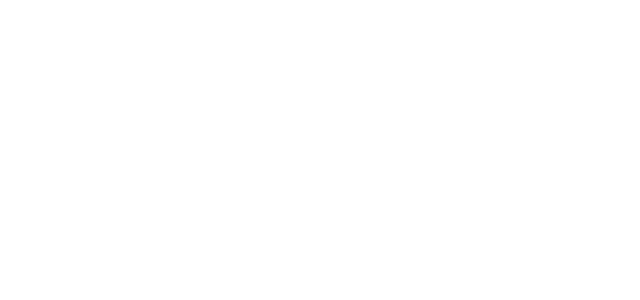
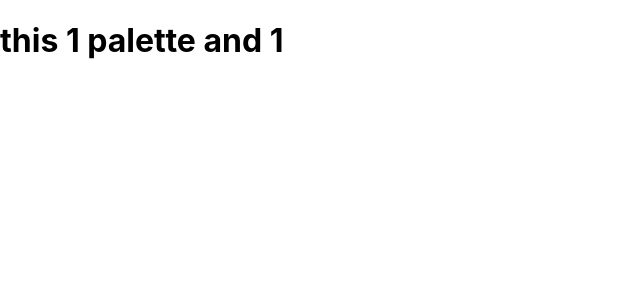
Before and after one commit to williamg1750/color-picker-app, a React (Create React App) app: page /palette/1/1 in a window 1280 px wide. Shown: the top 300 px of the page, without its empty margins (0-640 px from the left). Built offline with nearby package versions, Linux system fonts and the light colour scheme.

Commit message:
feat: created a link for the individual color palettes and stop propagation

```diff
--- a/src/App.js
+++ b/src/App.js
@@ -2,7 +2,7 @@
 import Palette from './Palette';
 import seedColors from './seedColors';
 import { generatePalette } from './colorHelper';
-import { Switch, Route, Link } from 'react-router-dom';
+import { Switch, Route } from 'react-router-dom';
 import Palettelist from './PaletteList';
 
 class App extends Component {
@@ -34,6 +34,13 @@
               />
             )}
           />
+          <Route
+            exact
+            path='/palette/:paletteId/:colorId'
+            render={(routeProps) => (
+              <h1>{`this ${routeProps.match.params.paletteId} palette and ${routeProps.match.params.colorId}`}</h1>
+            )}
+          />
         </Switch>
       </div>
     );
--- a/src/ColorBox.js
+++ b/src/ColorBox.js
@@ -1,6 +1,7 @@
 import React, { Component } from 'react';
 import './ColorBox.css';
 import { CopyToClipboard } from 'react-copy-to-clipboard';
+import { Link } from 'react-router-dom';
 
 class ColorBox extends Component {
   constructor(props) {
@@ -36,7 +37,10 @@
             </div>
             <button className='copy-button'>Copy</button>
           </div>
-          <span className='see-more'>MORE</span>
+          {/* onClick={(e) => e.stopPropagation} for means that on click it will excute the code but stop after its done and wont trigger any code that that parent many cotain*/}
+          <Link to='/' onClick={(e) => e.stopPropagation}>
+            <span className='see-more'>MORE</span>
+          </Link>
         </div>
       </CopyToClipboard>
     );
--- a/src/PaletteList.js
+++ b/src/PaletteList.js
@@ -1,5 +1,4 @@
 import React, { Component } from 'react';
-import { Link } from 'react-router-dom';
 import MiniPalette from './MiniPalette';
 import { withStyles } from '@material-ui/styles';
 
@@ -42,7 +41,6 @@
   }
   render() {
     const { palettes, classes } = this.props;
-    console.log(this.props);
     return (
       <div className={classes.root}>
         <div className={classes.container}>
```
